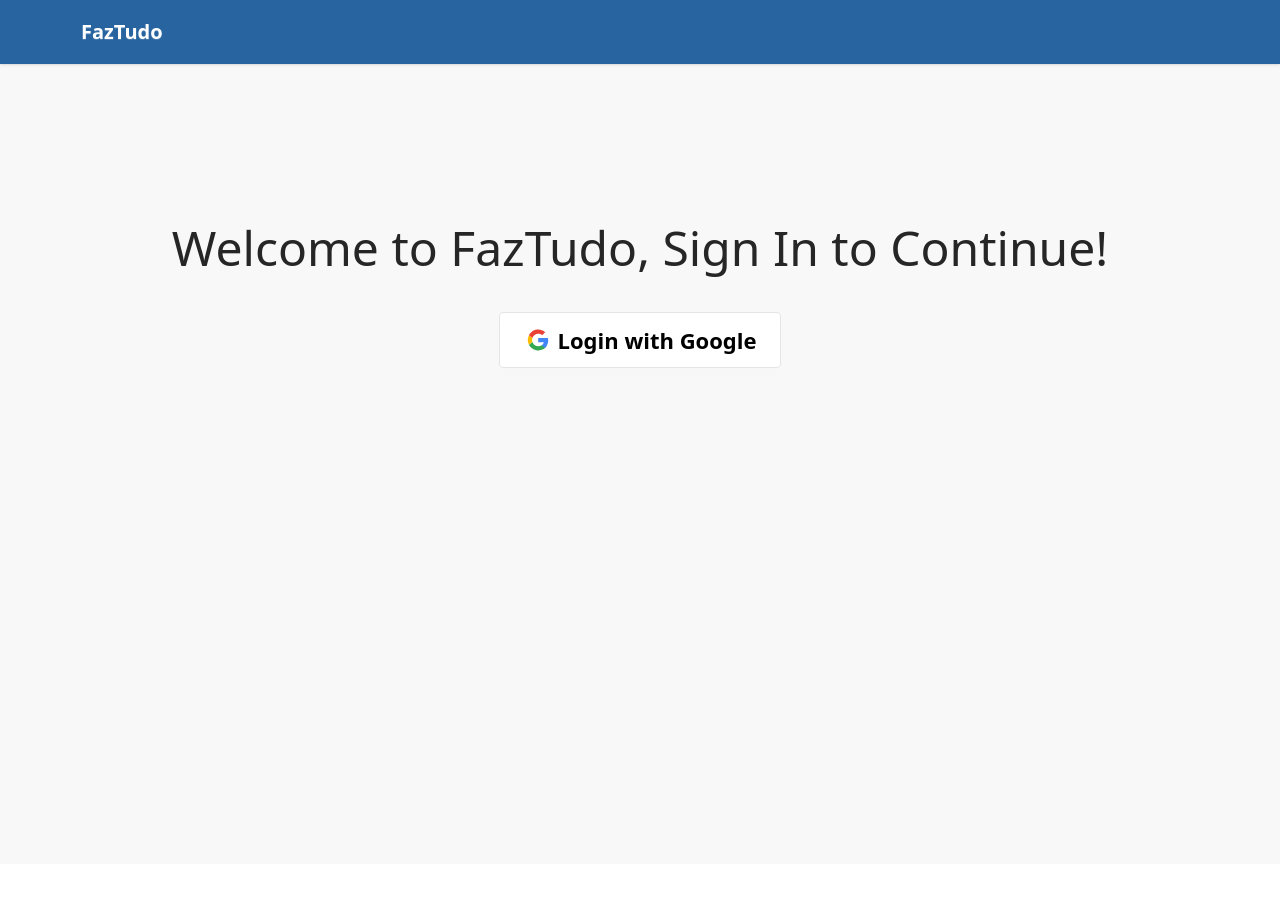
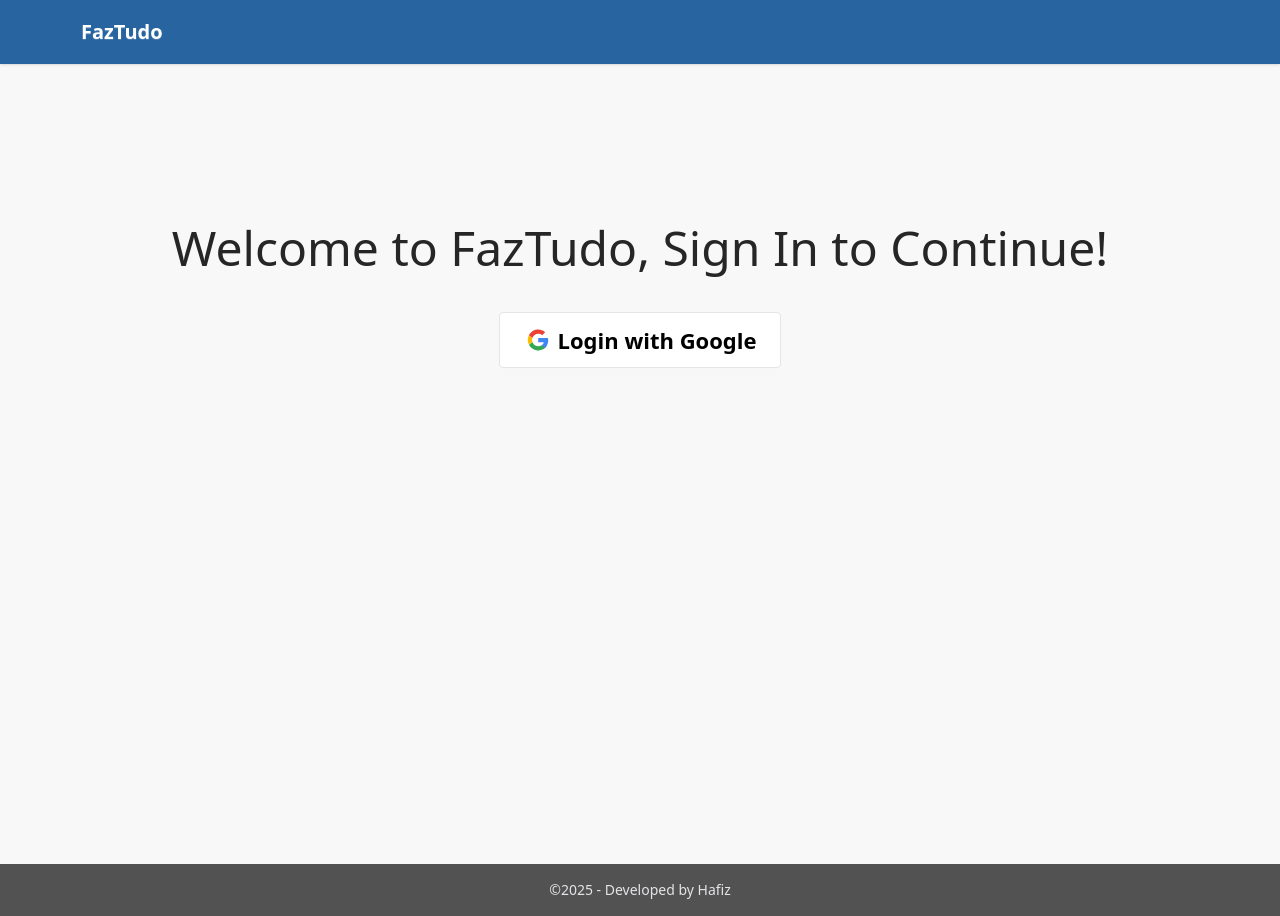
Before and after one commit to Hafiz-Al-Shams/FazTudo-client, a React (Vite) app: page / in a window 1280 px wide. Before the commit the page ends 864 px from the top, so only its background shows below. Built offline with nearby package versions, Linux system fonts and the light colour scheme; no server answers.

Commit message:
added footer

```diff
--- a/src/components/SocialLogin/TaskCard.jsx
+++ b/src/components/SocialLogin/TaskCard.jsx
@@ -36,7 +36,7 @@ const TaskCard = ({ task }) => {
                         className="btn btn-sm btn-P">Edit</button>
                     <button
                         // onClick={() => onDelete(task.id)}
-                        className="btn btn-sm btn-D">X</button>
+                        className="btn btn-sm bg-neutral-500 text-white">X</button>
                 </div>
             </div>
         </div>
--- a/src/layouts/Board.jsx
+++ b/src/layouts/Board.jsx
@@ -2,6 +2,7 @@ import NavBar from "../pages/shared/NavBar/NavBar";
 import { useState } from "react";
 import { closestCorners, DndContext } from "@dnd-kit/core";
 import Column from "../components/SocialLogin/Column";
+import Footer from "../pages/Footer";
 
 
 
@@ -214,6 +215,8 @@ const Board = () => {
             {/* old code above */}
 
 
+
+            <Footer></Footer>
         </div>
     );
 };
--- a/src/layouts/MainLayout.jsx
+++ b/src/layouts/MainLayout.jsx
@@ -1,5 +1,6 @@
 import { Outlet } from "react-router-dom";
 import NavBar from "../pages/shared/NavBar/NavBar";
+import Footer from "../pages/Footer";
 
 
 const MainLayout = () => {
@@ -11,6 +12,7 @@ const MainLayout = () => {
             <div className="bg-base-200 min-h-screen">
                 <Outlet></Outlet>
             </div>
+            <Footer></Footer>
         </>
     );
 };
--- /dev/null
+++ b/src/pages/Footer.jsx
@@ -0,0 +1,12 @@
+
+
+
+const Footer = () => {
+    return (
+        <footer className="footer sm:footer-horizontal footer-center bg-neutral-600 text-neutral-content p-4">
+            <p>©{new Date().getFullYear()} - Developed by Hafiz</p>
+        </footer>
+    );
+};
+
+export default Footer;
```
